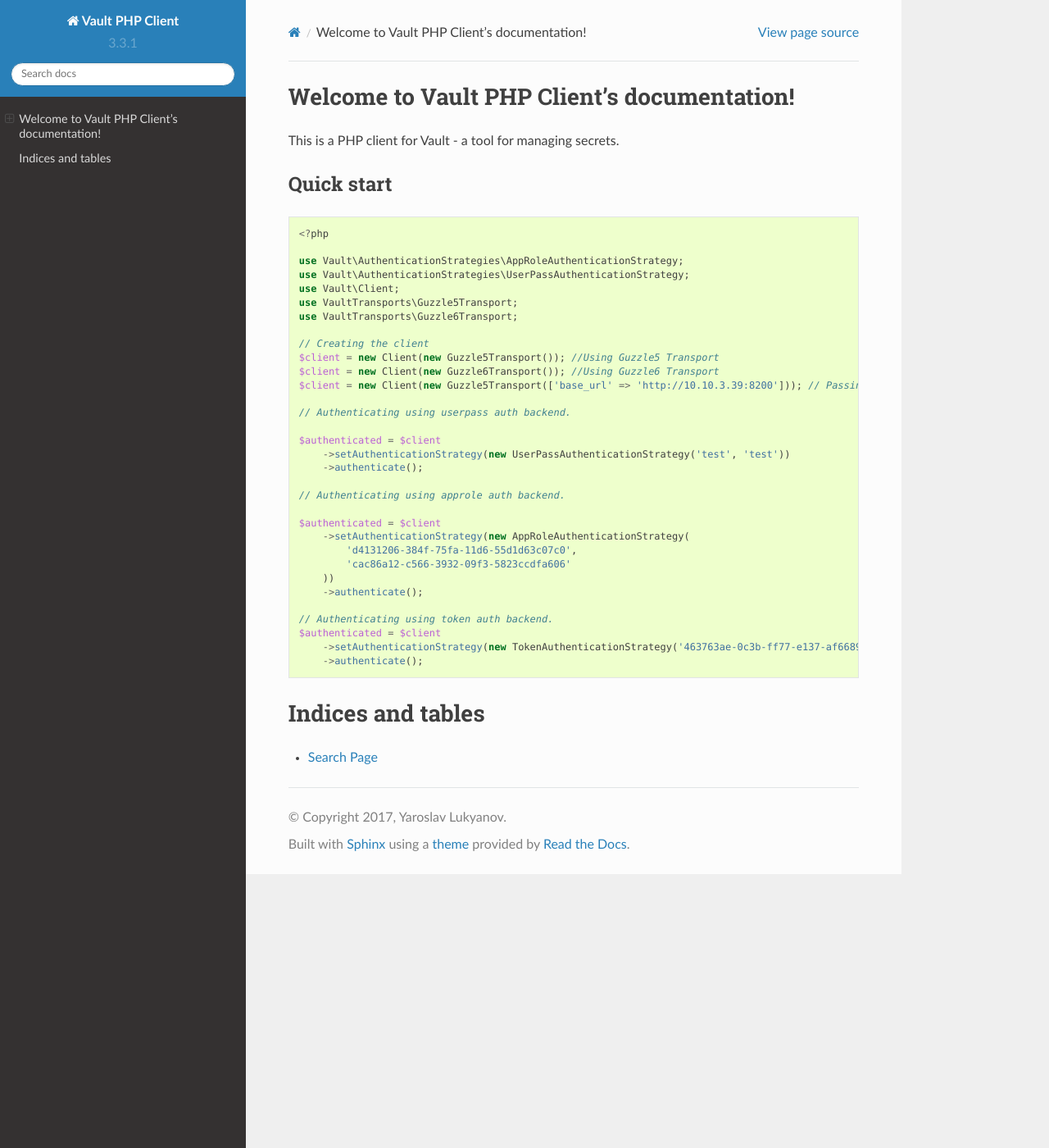
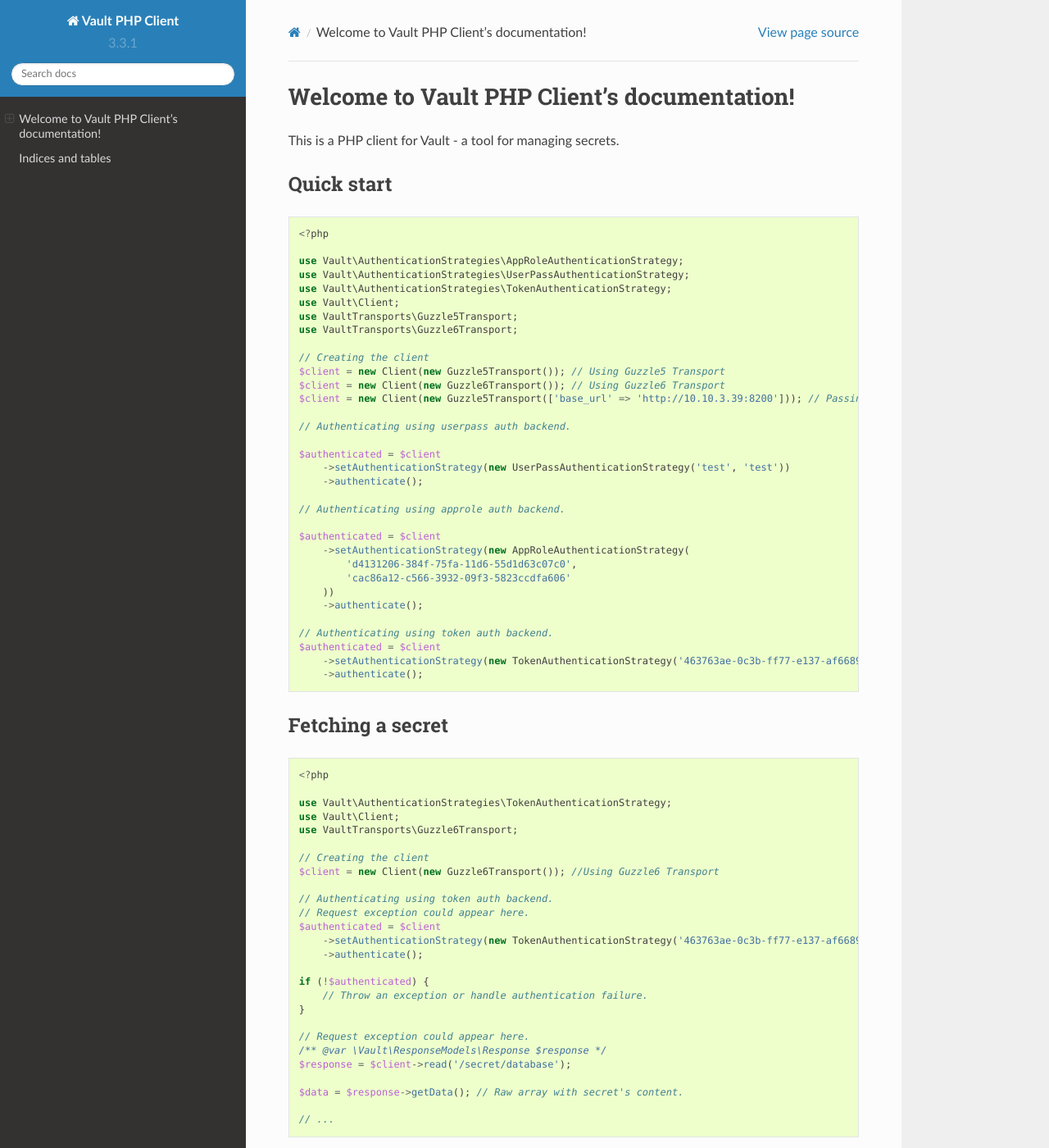
Before and after one commit to CSharpRU/vault-php, a Sphinx documentation site: the page built from docs/index.rst, in a window 1280 px wide and 1400 px high. Shown: the whole window at 82% size. Built offline with Sphinx 7.4.7 and the Read the Docs theme 2.0.0, drawn with Linux system fonts in a browser that asks for light colours.

Commit message:
add fetching a secret example

```diff
--- a/docs/index.rst
+++ b/docs/index.rst
@@ -21,13 +21,14 @@
 
     use Vault\AuthenticationStrategies\AppRoleAuthenticationStrategy;
     use Vault\AuthenticationStrategies\UserPassAuthenticationStrategy;
+    use Vault\AuthenticationStrategies\TokenAuthenticationStrategy;
     use Vault\Client;
     use VaultTransports\Guzzle5Transport;
     use VaultTransports\Guzzle6Transport;
 
     // Creating the client
-    $client = new Client(new Guzzle5Transport()); //Using Guzzle5 Transport
-    $client = new Client(new Guzzle6Transport()); //Using Guzzle6 Transport
+    $client = new Client(new Guzzle5Transport()); // Using Guzzle5 Transport
+    $client = new Client(new Guzzle6Transport()); // Using Guzzle6 Transport
     $client = new Client(new Guzzle5Transport(['base_url' => 'http://10.10.3.39:8200'])); // Passing a custom url
 
     // Authenticating using userpass auth backend.
@@ -50,6 +51,38 @@
         ->setAuthenticationStrategy(new TokenAuthenticationStrategy('463763ae-0c3b-ff77-e137-af668941465c'))
         ->authenticate();
 
+Fetching a secret
+-----------------
+
+.. code-block:: php
+
+    <?php
+
+    use Vault\AuthenticationStrategies\TokenAuthenticationStrategy;
+    use Vault\Client;
+    use VaultTransports\Guzzle6Transport;
+
+    // Creating the client
+    $client = new Client(new Guzzle6Transport()); //Using Guzzle6 Transport
+
+    // Authenticating using token auth backend.
+    // Request exception could appear here.
+    $authenticated = $client
+        ->setAuthenticationStrategy(new TokenAuthenticationStrategy('463763ae-0c3b-ff77-e137-af668941465c'))
+        ->authenticate();
+
+    if (!$authenticated) {
+        // Throw an exception or handle authentication failure.
+    }
+
+    // Request exception could appear here.
+    /** @var \Vault\ResponseModels\Response $response */
+    $response = $client->read('/secret/database');
+
+    $data = $response->getData(); // Raw array with secret's content.
+
+    // ...
+
 Indices and tables
 ==================
 
```
Also changed, not shown: 1 other file.
